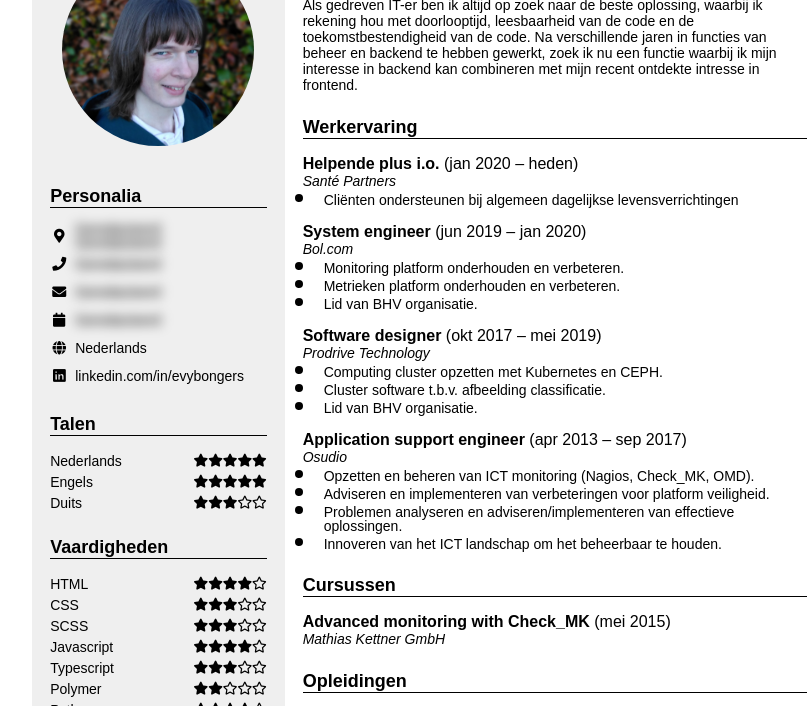
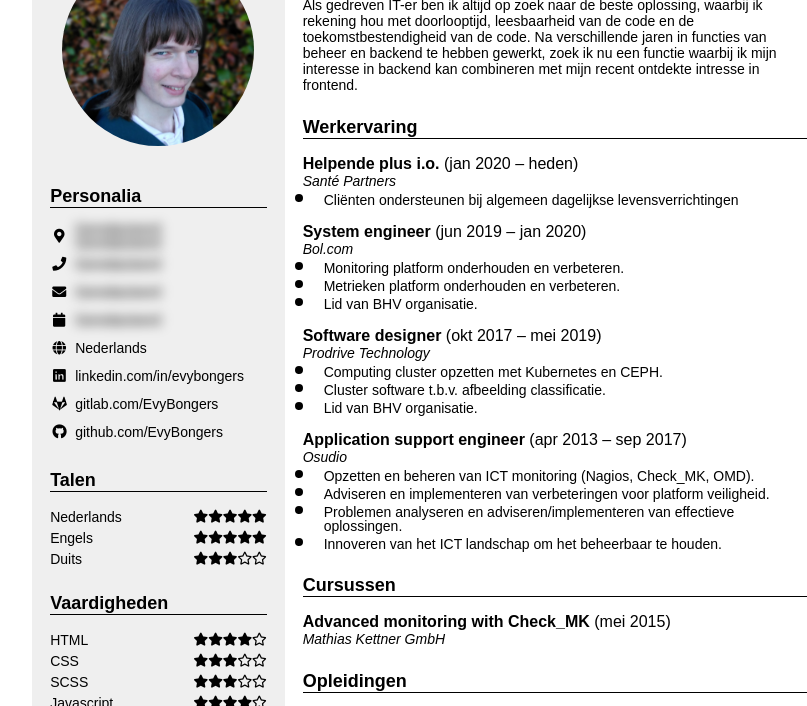
Before and after one commit to EvyBongers/resume, a plain HTML site: page src/index.html in a window 1280 px wide. Shown: the part 80-786 px from the top of the page, without its empty margins (211-1018 px from the left). Drawn offline with nearby package versions, Linux system fonts and the light colour scheme; files that its build step writes are made by us from their sources.

Commit message:
Add Gitlab and Github profiles

```diff
--- a/src/index.html
+++ b/src/index.html
@@ -29,6 +29,8 @@
             </li>
             <li data-icon="">Nederlands</li>
             <li data-brand="">linkedin.com/in/evybongers</li>
+            <li data-brand="">gitlab.com/EvyBongers</li>
+            <li data-brand="">github.com/EvyBongers</li>
           </ul>
         </div>
         <div id="languages">
```
